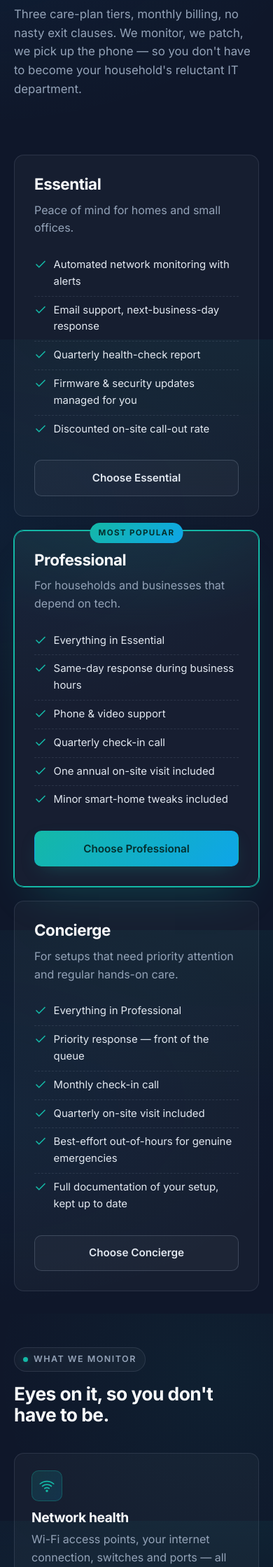
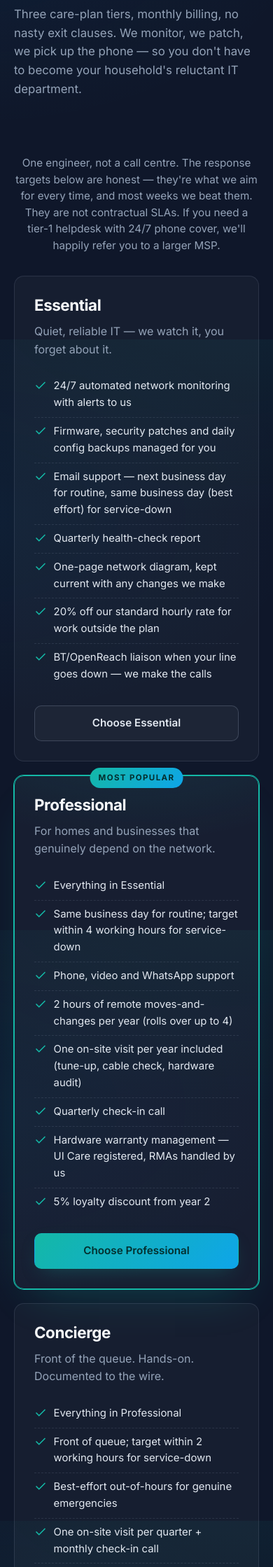
Before and after one commit to Comm4nd0/luma-tech-solutions, a Django app: page /services/support/ in a window 390 px wide. Shown: the part 359-2598 px from the top of the page at 70% size. Run offline with Django 5.2, Linux system fonts and the light colour scheme.

Commit message:
content: rework care-plan benefits — market-researched, single-engineer-honest
Care plans were drafted from gut feel. Reworked after surveying 8
comparable UK providers (UniFi specialists, smart-home installers,
Thames-Valley SMB MSPs) and filtering for what a one-engineer outfit
can credibly deliver without overpromising.

Essential — adds daily config backups, network diagram, quantified 20%
member rate, BT/OpenReach liaison. Service-down is "same business day,
best effort" rather than a fake hour-count.

Professional — quantifies moves-and-changes (2 hrs/yr, rollover to 4),
adds UI Care / hardware warranty management, 5% loyalty discount from
year 2. Service-down target band: within 4 working hours.

Concierge — adds 6 hrs/yr remote moves with rollover, multi-site
coverage (home + holiday let / small office), loaner hardware where
stocked, full living documentation, 10% loyalty discount. Service-down
target band: within 2 working hours.

Plus a short tone-setter above the price grid:
"One engineer, not a call centre. The response targets below are honest —
they're what we aim for every time, and most weeks we beat them. They
are not contractual SLAs. If you need a tier-1 helpdesk with 24/7 phone
cover, we'll happily refer you to a larger MSP."

That paragraph disqualifies the wrong customer up front and protects
against complaints about missed "SLAs" that were never contractual.

Co-Authored-By: Claude Opus 4.7 (1M context) <noreply@anthropic.com>

```diff
--- a/core/views.py
+++ b/core/views.py
@@ -88,40 +88,47 @@ TESTIMONIALS = [
 CARE_PLANS = [
     {
         "name": "Essential",
-        "tagline": "Peace of mind for homes and small offices.",
+        "tagline": "Quiet, reliable IT — we watch it, you forget about it.",
         "highlighted": False,
         "features": [
-            "Automated network monitoring with alerts",
-            "Email support, next-business-day response",
+            "24/7 automated network monitoring with alerts to us",
+            "Firmware, security patches and daily config backups managed for you",
+            "Email support — next business day for routine, same business day (best effort) for service-down",
             "Quarterly health-check report",
-            "Firmware & security updates managed for you",
-            "Discounted on-site call-out rate",
+            "One-page network diagram, kept current with any changes we make",
+            "20% off our standard hourly rate for work outside the plan",
+            "BT/OpenReach liaison when your line goes down — we make the calls",
         ],
     },
     {
         "name": "Professional",
-        "tagline": "For households and businesses that depend on tech.",
+        "tagline": "For homes and businesses that genuinely depend on the network.",
         "highlighted": True,
         "features": [
             "Everything in Essential",
-            "Same-day response during business hours",
-            "Phone & video support",
+            "Same business day for routine; target within 4 working hours for service-down",
+            "Phone, video and WhatsApp support",
+            "2 hours of remote moves-and-changes per year (rolls over up to 4)",
+            "One on-site visit per year included (tune-up, cable check, hardware audit)",
             "Quarterly check-in call",
-            "One annual on-site visit included",
-            "Minor smart-home tweaks included",
+            "Hardware warranty management — UI Care registered, RMAs handled by us",
+            "5% loyalty discount from year 2",
         ],
     },
     {
         "name": "Concierge",
-        "tagline": "For setups that need priority attention and regular hands-on care.",
+        "tagline": "Front of the queue. Hands-on. Documented to the wire.",
         "highlighted": False,
         "features": [
             "Everything in Professional",
-            "Priority response — front of the queue",
-            "Monthly check-in call",
-            "Quarterly on-site visit included",
+            "Front of queue; target within 2 working hours for service-down",
             "Best-effort out-of-hours for genuine emergencies",
-            "Full documentation of your setup, kept up to date",
+            "One on-site visit per quarter + monthly check-in call",
+            "6 hours of remote moves-and-changes per year (rolls over up to 12)",
+            "Full living documentation — network map, device inventory, credentials vault, runbook",
+            "Loaner hardware where we have stock; otherwise we expedite the RMA on your behalf",
+            "Multi-site coverage — main home plus a holiday let or small office under one plan",
+            "10% loyalty discount from year 2",
         ],
     },
 ]
--- a/templates/services/support.html
+++ b/templates/services/support.html
@@ -25,6 +25,12 @@
 
 <section class="tight">
   <div class="container">
+    <p class="muted center" style="max-width:42rem;margin:0 auto 2rem;font-size:.95rem;line-height:1.55;">
+      One engineer, not a call centre. The response targets below are honest —
+      they're what we aim for every time, and most weeks we beat them. They are
+      not contractual SLAs. If you need a tier-1 helpdesk with 24/7 phone cover,
+      we'll happily refer you to a larger MSP.
+    </p>
     <div class="price-grid">
       {% for plan in care_plans %}
         <div class="price-card {% if plan.highlighted %}popular{% endif %} fade-in">
```
